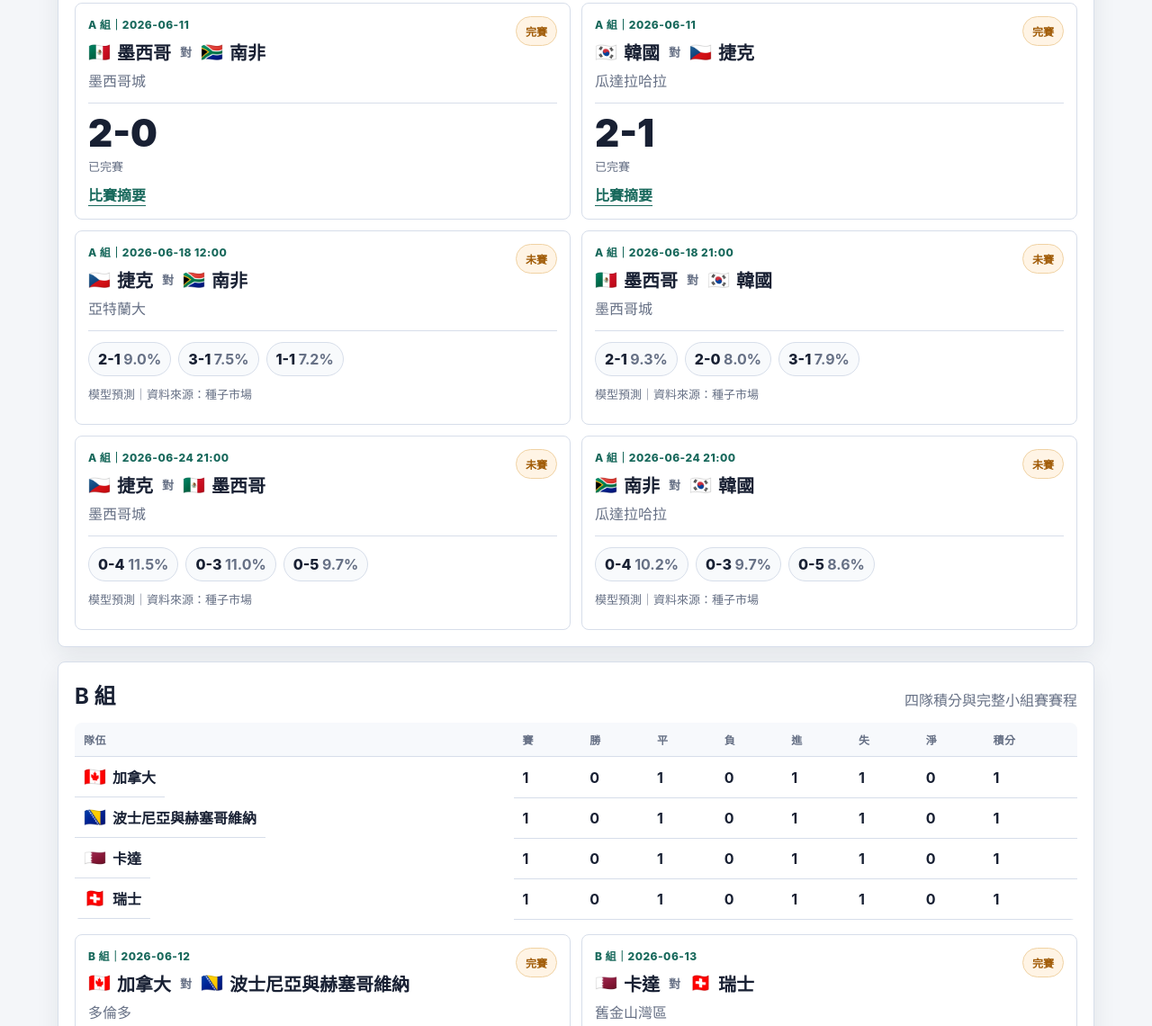
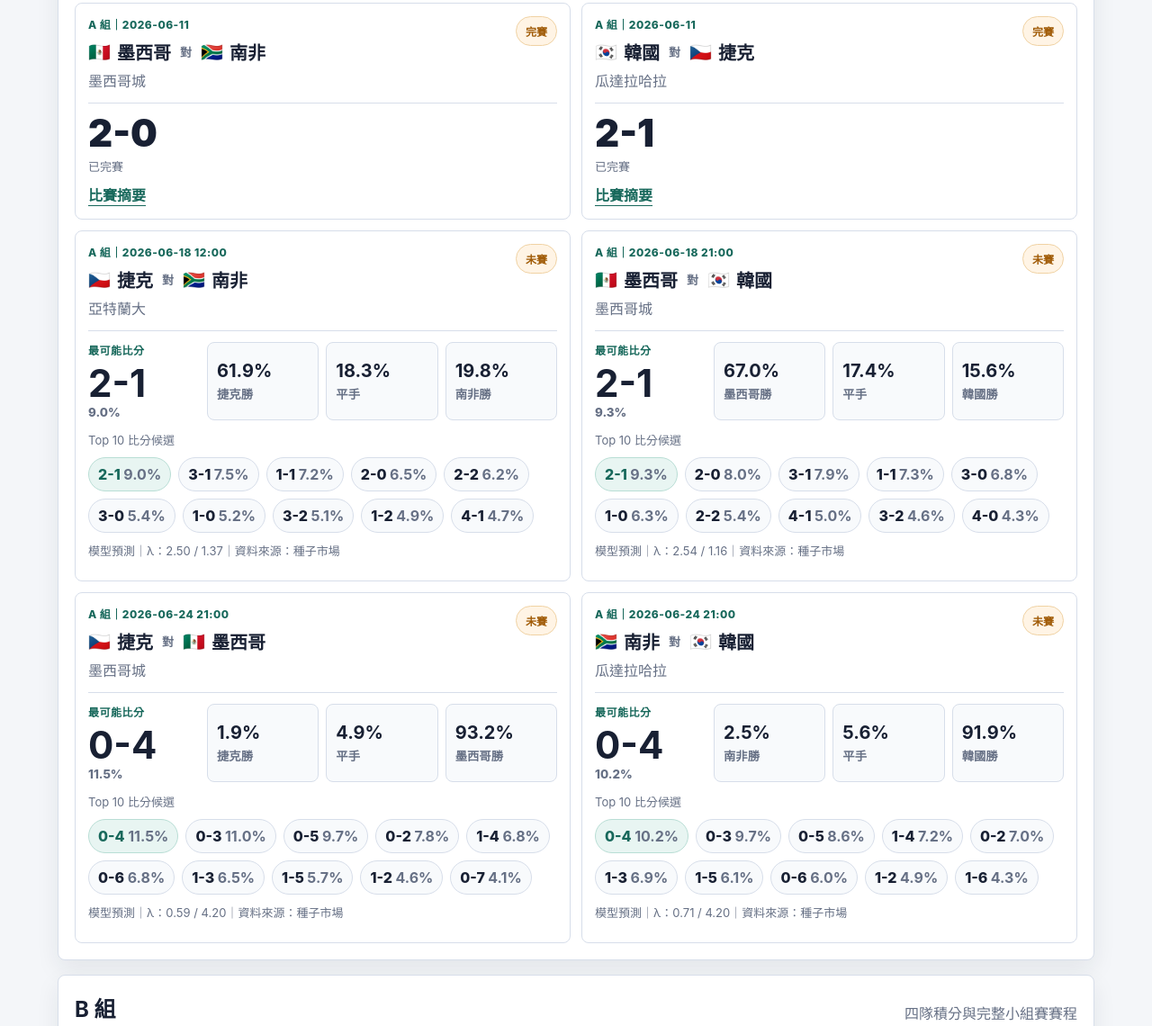
Before and after one commit to DavidLai0216/worldcup-predictor, a website: page public/index.html in a window 1280 px wide. Shown: the part 612-1752 px from the top of the page at 90% size. Drawn offline with Linux system fonts and the light colour scheme.

Commit message:
Show expanded score predictions

```diff
--- a/public/app.js
+++ b/public/app.js
@@ -336,9 +336,17 @@ function predictMatch(homeCode, awayCode) {
   const away = teamStrength(awayCode);
   const lambdaHome = clamp(1.18 * home.gf * away.ga, 0.25, 4.2);
   const lambdaAway = clamp(1.08 * away.gf * home.ga, 0.25, 4.2);
-  return buildScoreMatrix(lambdaHome, lambdaAway)
+  const matrix = buildScoreMatrix(lambdaHome, lambdaAway);
+  const outcome = matrix.reduce((totals, cell) => {
+    if (cell.homeGoals > cell.awayGoals) totals.home += cell.probability;
+    else if (cell.homeGoals < cell.awayGoals) totals.away += cell.probability;
+    else totals.draw += cell.probability;
+    return totals;
+  }, { home: 0, draw: 0, away: 0 });
+  const scores = matrix
     .sort((a, b) => b.probability - a.probability)
-    .slice(0, 3);
+    .slice(0, 10);
+  return { scores, outcome, lambdaHome, lambdaAway };
 }
 
 function renderTabs() {
@@ -388,12 +396,26 @@ function renderSummary(fixture) {
 function renderPrediction(fixture) {
   if (fixture.status === '完賽') return `<div class="scoreline">${fixture.homeScore}-${fixture.awayScore}</div><p class="small-text">已完賽</p>`;
   if (fixture.status === '進行中') return '<div class="scoreline live-text">進行中</div><p class="small-text">等待完賽後更新摘要</p>';
-  const scores = predictMatch(fixture.home, fixture.away);
+  const prediction = predictMatch(fixture.home, fixture.away);
+  const best = prediction.scores[0];
   return `
+    <div class="prediction-summary">
+      <div>
+        <p class="label">最可能比分</p>
+        <strong>${best.homeGoals}-${best.awayGoals}</strong>
+        <small>${pct(best.probability)}</small>
+      </div>
+      <div class="outcome-grid">
+        <span><b>${pct(prediction.outcome.home)}</b><small>${team(fixture.home).name}勝</small></span>
+        <span><b>${pct(prediction.outcome.draw)}</b><small>平手</small></span>
+        <span><b>${pct(prediction.outcome.away)}</b><small>${team(fixture.away).name}勝</small></span>
+      </div>
+    </div>
+    <p class="small-text">Top 10 比分候選</p>
     <div class="prediction-list">
-      ${scores.map((score) => `<span>${score.homeGoals}-${score.awayGoals} <b>${pct(score.probability)}</b></span>`).join('')}
+      ${prediction.scores.map((score, index) => `<span class="${index === 0 ? 'best-pick' : ''}">${score.homeGoals}-${score.awayGoals} <b>${pct(score.probability)}</b></span>`).join('')}
     </div>
-    <p class="small-text">模型預測｜資料來源：種子市場</p>
+    <p class="small-text">模型預測｜λ：${prediction.lambdaHome.toFixed(2)} / ${prediction.lambdaAway.toFixed(2)}｜資料來源：種子市場</p>
   `;
 }
 
--- a/public/styles.css
+++ b/public/styles.css
@@ -258,6 +258,51 @@ td {
   margin-bottom: 10px;
 }
 
+.prediction-summary {
+  display: grid;
+  grid-template-columns: 120px 1fr;
+  gap: 12px;
+  align-items: stretch;
+  margin-bottom: 12px;
+}
+
+.prediction-summary strong {
+  display: block;
+  font-size: 42px;
+  line-height: 1;
+}
+
+.prediction-summary small {
+  color: var(--muted);
+  font-weight: 850;
+}
+
+.outcome-grid {
+  display: grid;
+  grid-template-columns: repeat(3, minmax(0, 1fr));
+  gap: 8px;
+}
+
+.outcome-grid span {
+  display: grid;
+  align-content: center;
+  gap: 4px;
+  min-height: 68px;
+  border: 1px solid var(--line);
+  border-radius: 8px;
+  padding: 10px;
+  background: #f8fafc;
+}
+
+.outcome-grid b {
+  font-size: 20px;
+}
+
+.outcome-grid small {
+  color: var(--muted);
+  font-weight: 800;
+}
+
 .prediction-list span {
   border: 1px solid var(--line);
   border-radius: 999px;
@@ -268,6 +313,12 @@ td {
 
 .prediction-list b {
   color: var(--muted);
+}
+
+.prediction-list .best-pick {
+  background: var(--accent-soft);
+  border-color: #b9ded5;
+  color: var(--accent);
 }
 
 .summary-link {
@@ -324,6 +375,10 @@ footer {
     grid-template-columns: 1fr;
   }
 
+  .prediction-summary {
+    grid-template-columns: 1fr;
+  }
+
   .source-pill {
     display: inline-block;
     margin-top: 10px;
```
